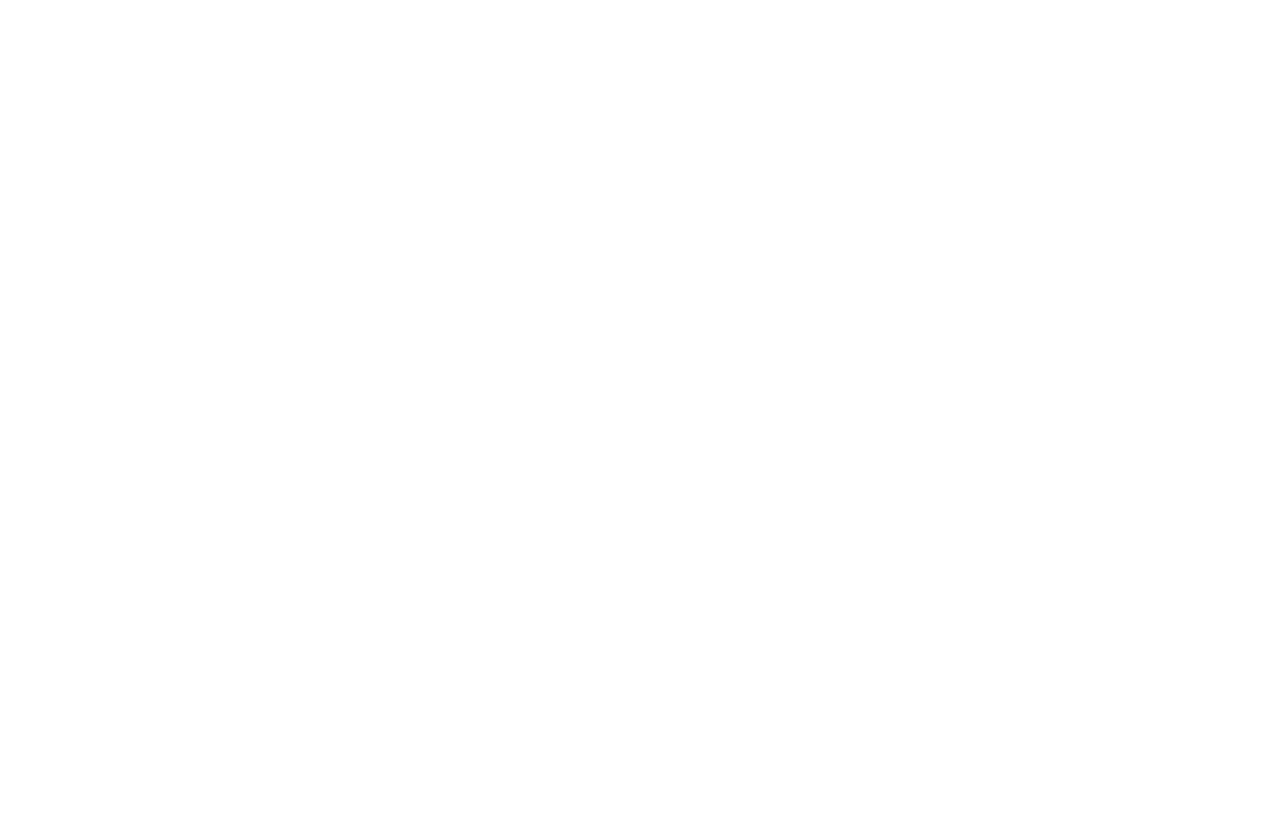
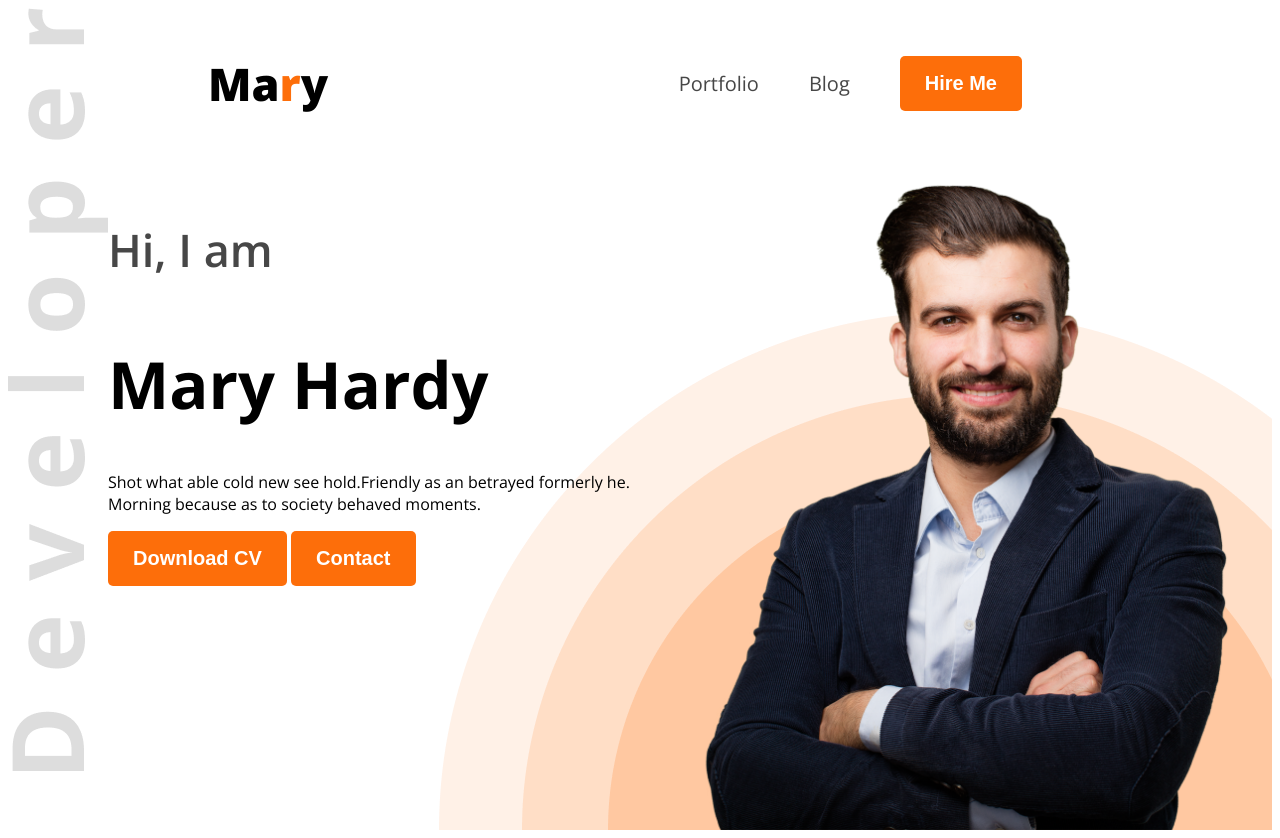
Before and after one commit to jannatuljs/new-me, a plain HTML site: page index.html in a window 1280 px wide. Before the commit the page ends 800 px from the top, so only its background shows below. Drawn offline with nearby package versions, Linux system fonts and the light colour scheme.

Commit message:
added style file

```diff
--- a/index.html
+++ b/index.html
@@ -4,8 +4,40 @@
     <meta charset="UTF-8">
     <meta name="viewport" content="width=device-width, initial-scale=1.0">
     <title>Portfolio Project</title>
+    <link rel="preconnect" href="https://fonts.googleapis.com">
+<link rel="preconnect" href="https://fonts.gstatic.com" crossorigin>
+<link href="https://fonts.googleapis.com/css2?family=Open+Sans:ital,wght@0,300..800;1,300..800&display=swap" rel="stylesheet">
+    <link rel="stylesheet" href="style/portfolio.css">
  </head>
- <body>
+ <body class="open-sans-normal">
+    <header class="header">
+<nav>
+    <h3 class="nav-title">Ma<span class="text-primary">r</span>y</h3>
+    <ul>
+        <li><a class="dark-2" href="">Portfolio</a></li>
+        <li><a class="dark-2" href="">Blog</a></li>
+        <li><a href=""><button class="btn-primary">Hire Me</button></a></li>
 
+    </ul>
+</nav>
+<div class="banner">
+    <div class="banner-content">
+<h4 class="banner-greetings dark-2">Hi, I  am</h4>
+<h1 class="banner-title">Mary Hardy</h1>
+<p>Shot what able cold new see hold.Friendly as an betrayed formerly he. Morning because as to society behaved moments.
+
+</p>
+<button class="btn-primary">Download CV</button>
+<button class="btn-primary">Contact</button>
+    </div>
+    <img class="banner-profile-pic" src="hardy.png" alt="">
+</div>
+    </header>
+    <main>
+
+    </main>
+    <footer>
+
+    </footer>
  </body>
  </html>
--- /dev/null
+++ b/style/portfolio.css
@@ -0,0 +1,70 @@
+.open-sans-normal {
+    font-family: "Open Sans", sans-serif;
+    font-optical-sizing: auto;
+    font-style: normal;
+    font-variation-settings:
+      "wdth" 100}
+/* Shared style */
+.text-primary{
+    color: rgb(253, 110, 10);
+}
+.dark-2{
+    color: rgb(71, 71, 71);
+}
+.header{
+    background-image: url(../developer.png),url(../header_bg.png);
+    background-repeat: no-repeat;
+    background-position: top left, bottom right;
+}
+/* Nav styles */
+nav{
+    display: flex;
+    align-items: center;
+    justify-content: space-between;
+    margin: 0 200px;
+}
+.btn-primary{
+    background-color: rgb(253, 110, 10);
+    font-weight: bold;
+    color: white;
+    padding: 16px 25px;
+    border-radius: 5px;
+    font-size: 20px;
+    border: none;
+}
+.nav-title{
+font-weight: 800;
+font-size: 45px;
+}
+nav ul li{
+    list-style: none;
+    margin-right: 50px;
+}
+nav li a{
+    text-decoration: none;
+    font-size: 20px;
+}
+nav ul{
+    display: flex;
+    align-items: center;
+}
+/* banner style */
+.banner{
+    display: flex;
+    justify-content: space-between;
+    margin: 0 35px 0 100px;
+}
+.banner-greetings{
+font-size: 45px;
+font-weight: 600;
+}
+.banner-title{
+    font-weight: bold;
+    font-size: 65px;
+}
+.banner-profile-pic{
+    width: 580px;
+}
+.banner-content{
+    max-width: 580px;
+}
```
Also changed, not shown: developer.png (added), hardy.png (added), header_bg.png (added).
